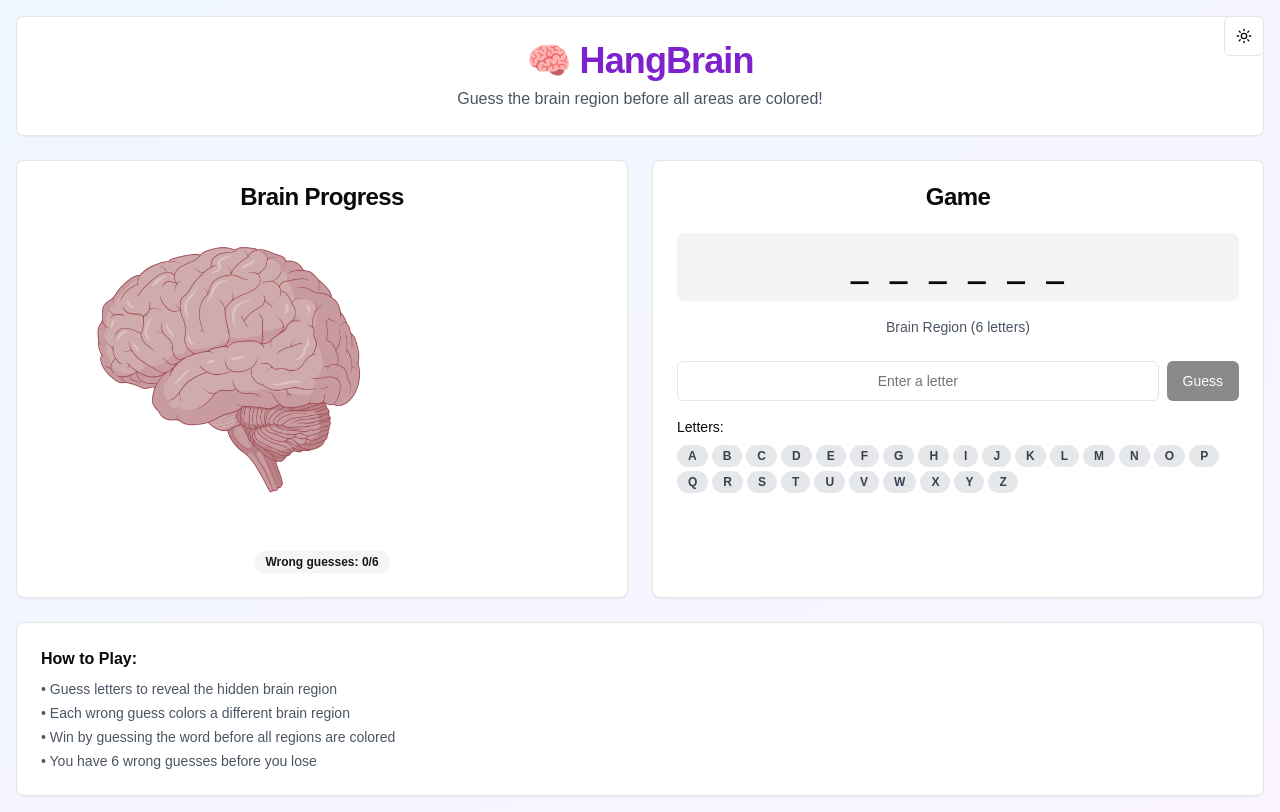
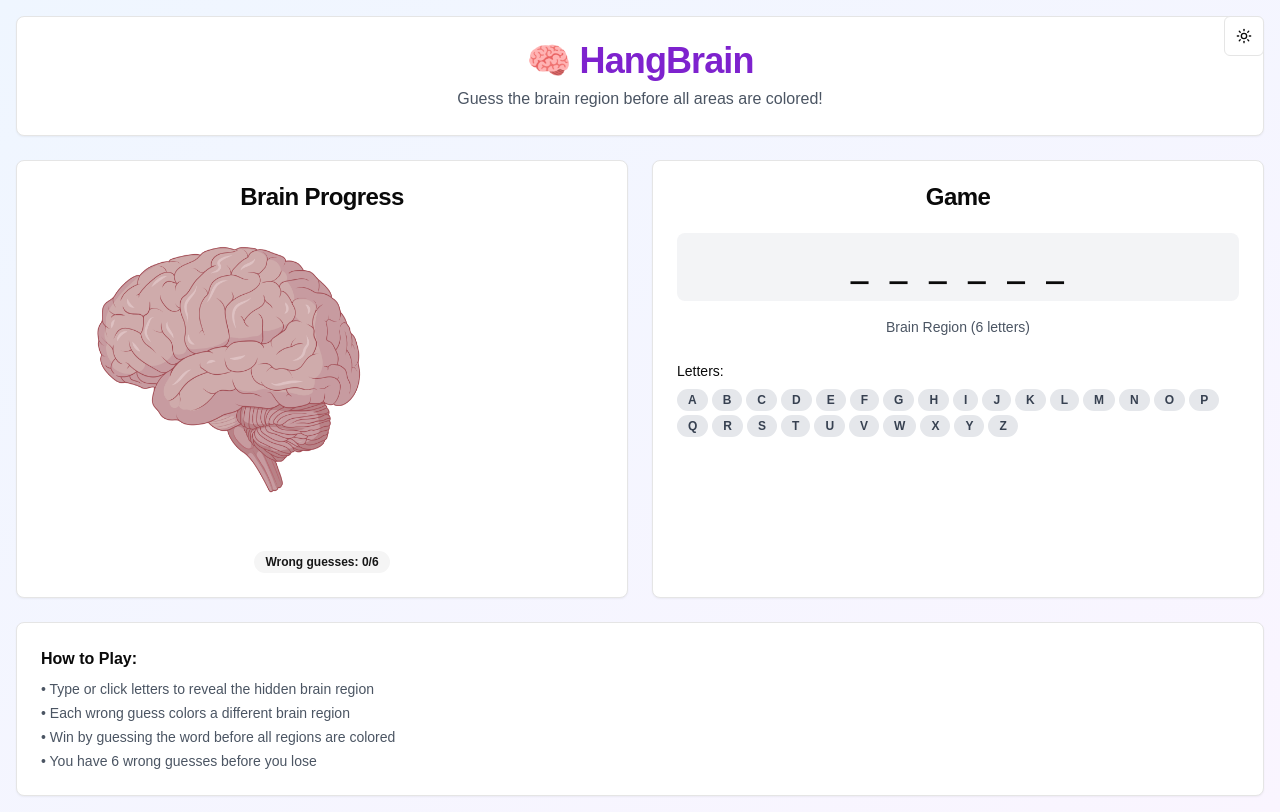
Before and after one commit to dahhei/hangbrain, a Next.js app: page / in a window 1280 px wide. Built offline with nearby package versions, Linux system fonts and the light colour scheme.

Commit message:
Clarify typing instructions

```diff
--- a/hangbrain.tsx
+++ b/hangbrain.tsx
@@ -2,9 +2,8 @@
 
 import type React from "react"
 
-import { useState, useEffect } from "react"
+import { useState, useEffect, useCallback } from "react"
 import { Button } from "@/components/ui/button"
-import { Input } from "@/components/ui/input"
 import { Card, CardContent, CardHeader, CardTitle } from "@/components/ui/card"
 import { Badge } from "@/components/ui/badge"
 import { toast } from "@/hooks/use-toast"
@@ -158,7 +157,6 @@ export default function Component() {
   const [guessedLetters, setGuessedLetters] = useState<string[]>([])
   const [wrongGuesses, setWrongGuesses] = useState(0)
   const [gameStatus, setGameStatus] = useState<"playing" | "won" | "lost">("playing")
-  const [guess, setGuess] = useState("")
   const alphabet = Array.from({ length: 26 }, (_, i) => String.fromCharCode(97 + i))
 
   const initializeGame = () => {
@@ -167,50 +165,46 @@ export default function Component() {
     setGuessedLetters([])
     setWrongGuesses(0)
     setGameStatus("playing")
-    setGuess("")
   }
 
   useEffect(() => {
     initializeGame()
   }, [])
 
-  const handleGuess = () => {
-    if (!guess || guess.length !== 1) {
+  const handleGuess = useCallback(
+    (rawLetter: string) => {
+      const letter = rawLetter.toLowerCase()
+      if (!letter || letter.length !== 1 || !/^[a-z]$/.test(letter)) {
         return
       }
 
-    if (guessedLetters.includes(guess.toLowerCase())) {
+      if (guessedLetters.includes(letter)) {
         toast({ title: "You already tried that letter" })
         return
       }
 
-    const letter = guess.toLowerCase()
       const newGuessedLetters = [...guessedLetters, letter]
       setGuessedLetters(newGuessedLetters)
 
       if (!currentWord.includes(letter)) {
         setWrongGuesses((prev: number) => prev + 1)
       }
+    },
+    [guessedLetters, currentWord]
+  )
 
-    setGuess("")
-  }
-
-  const handleKeyPress = (e: React.KeyboardEvent) => {
-    if (e.key === "Enter") {
-      handleGuess()
+  useEffect(() => {
+    const handleKeyDown = (e: KeyboardEvent) => {
+      if (gameStatus !== "playing") return
+      const key = e.key
+      if (/^[a-zA-Z]$/.test(key)) {
+        handleGuess(key)
       }
     }
 
-  const handleInputChange = (e: React.ChangeEvent<HTMLInputElement>) => {
-    const value = e.target.value.slice(0, 1).toLowerCase()
-    // Don't allow already guessed letters
-    if (guessedLetters.includes(value)) {
-      toast({ title: "You already tried that letter" })
-      return
-    }
-
-    setGuess(value)
-  }
+    window.addEventListener("keydown", handleKeyDown)
+    return () => window.removeEventListener("keydown", handleKeyDown)
+  }, [handleGuess, gameStatus])
 
   useEffect(() => {
     if (wrongGuesses >= MAX_WRONG_GUESSES) {
@@ -330,22 +324,6 @@ export default function Component() {
 
               {gameStatus === "playing" && (
                 <div className="space-y-4">
-                  <div className="flex gap-2">
-                    <Input
-                      type="text"
-                      value={guess}
-                      onChange={handleInputChange}
-                      onKeyPress={handleKeyPress}
-                      placeholder="Enter a letter"
-                      className="text-center text-lg"
-                      maxLength={1}
-                      disabled={guessedLetters.includes(guess.toLowerCase())}
-                    />
-                    <Button onClick={handleGuess} disabled={!guess || guessedLetters.includes(guess.toLowerCase())}>
-                      Guess
-                    </Button>
-                  </div>
-
                   <div>
                     <p className="text-sm font-medium mb-2">Letters:</p>
                     <div className="flex flex-wrap gap-1">
@@ -355,12 +333,13 @@ export default function Component() {
                         return (
                           <Badge
                             key={letter}
+                            onClick={() => handleGuess(letter)}
                             className={cn(
                               guessed
                                 ? correct
-                                  ? "bg-green-500 text-white"
-                                  : "bg-red-500 text-white"
-                                : "bg-gray-200 text-gray-700 dark:bg-gray-700 dark:text-gray-200"
+                                  ? "bg-green-500 text-white cursor-not-allowed"
+                                  : "bg-red-500 text-white cursor-not-allowed"
+                                : "bg-gray-200 text-gray-700 dark:bg-gray-700 dark:text-gray-200 cursor-pointer"
                             )}
                           >
                             {letter.toUpperCase()}
@@ -403,7 +382,7 @@ export default function Component() {
           <CardContent className="pt-6">
             <h3 className="font-bold mb-2">How to Play:</h3>
             <ul className="text-sm text-gray-600 dark:text-gray-300 space-y-1">
-              <li>• Guess letters to reveal the hidden brain region</li>
+              <li>• Type or click letters to reveal the hidden brain region</li>
               <li>• Each wrong guess colors a different brain region</li>
               <li>• Win by guessing the word before all regions are colored</li>
               <li>• You have {MAX_WRONG_GUESSES} wrong guesses before you lose</li>
```
Lines whose indentation alone changed are shown as unchanged.
